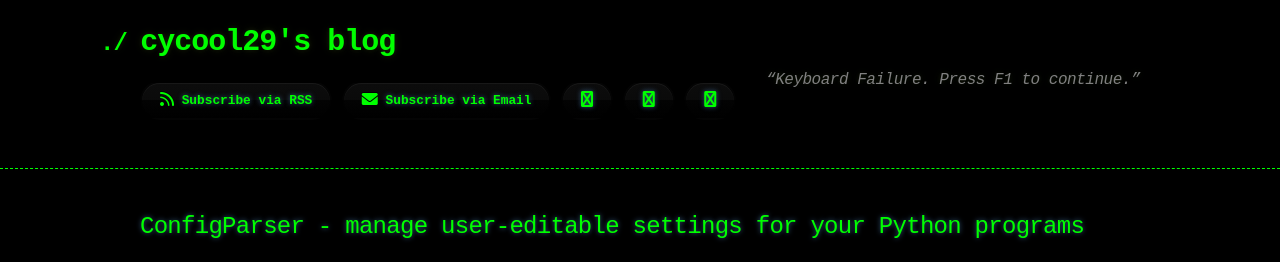
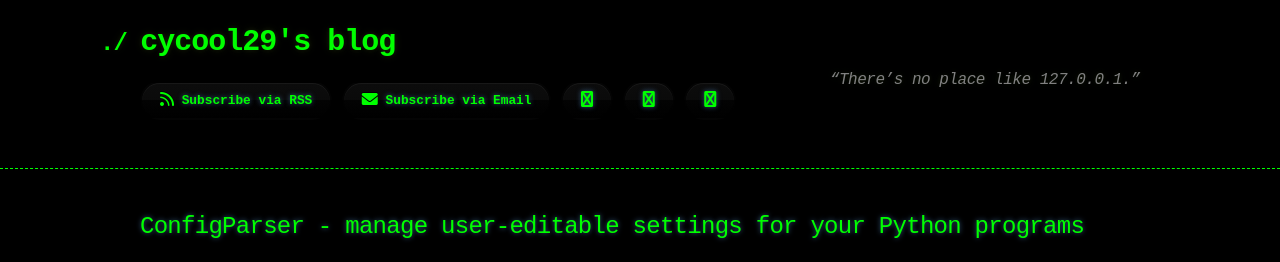
Before and after one commit to cycool29/cycool29.github.io, a Jekyll site: the page built from index.md, in a window 1280 px wide and 900 px high. Shown: the top 262 px of the window. Built offline with Jekyll 4.4.1, drawn with Linux system fonts in a browser that asks for light colours; a style sheet for code colours, icons or effects is not loaded.

Commit message:
Update quotes

```diff
--- a/_config.yml
+++ b/_config.yml
@@ -1,5 +1,5 @@
 title: cycool29's blog
-description: "“Keyboard Failure. Press F1 to continue.” "
+description: "“There’s no place like 127.0.0.1.” "
 bio: A high school student. Intermediate in Python, Git, Bash. Learning JavaScript. He/Him. "
 author: cycool29
 url: https://cycool29.github.io
```
